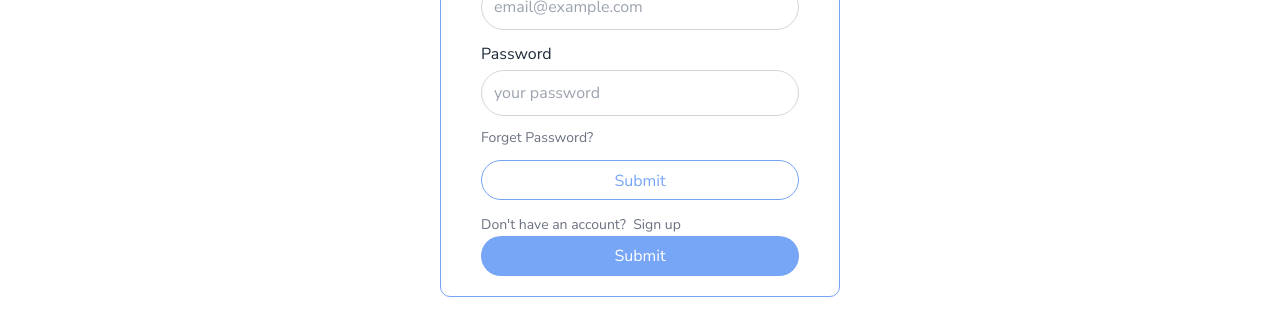
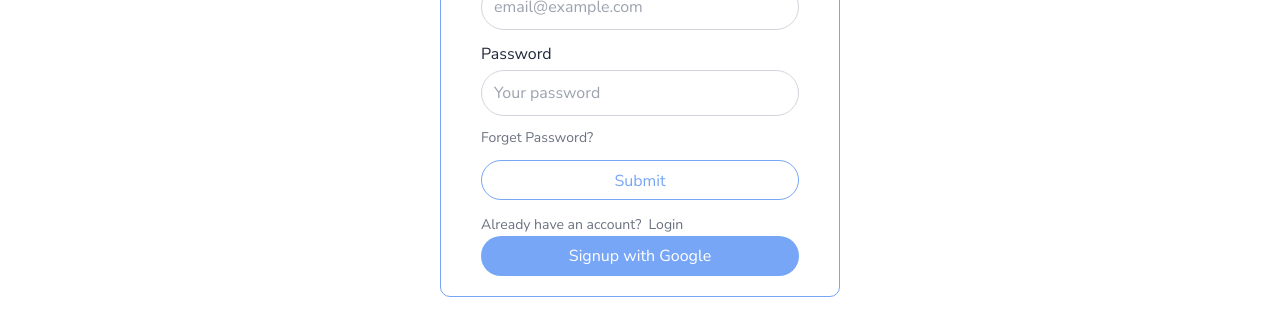
Before and after one commit to ashishkr2149/task-manager, a React (Create React App) app in the folder client/: page /signup in a window 1280 px wide. Shown: the part 432-749 px from the top of the page. Built offline with nearby package versions, Linux system fonts and the light colour scheme.

Commit message:
Fixing small bugs

```diff
--- a/client/src/components/Layout/Header.js
+++ b/client/src/components/Layout/Header.js
@@ -38,7 +38,7 @@ const Header = () => {
           <div className="block py-2 px-2 md:px-4 md:py-1 text-[#ffffff] hover:bg-[#ffffff] hover:text-[#77A6F7] hover:grow-1 rounded md:text-center md:w-[88px]">
             Login
           </div>
-          <div className="block py-2 px-2 md:px-4 md:py-1 text-[#ffffff] md:text-[#77A6F7] md:bg-[#ffffff] hover:bg-blue-700 rounded md:w-[88px]">
+          <div className="block py-2 px-2 md:px-4 md:py-1 text-[#ffffff] md:text-[#77A6F7] md:bg-[#ffffff] hover:bg-[#ffffff] hover:text-[#77A6F7] hover:md:none rounded md:w-[88px]">
             Signup
           </div>
         </div>
--- a/client/src/pages/Login.js
+++ b/client/src/pages/Login.js
@@ -52,7 +52,7 @@ export const Login = () => {
                 error={errors.email ? errors.email.message : ""}
               />
               <Textbox
-                placeholder="your password"
+                placeholder="Your password"
                 type="password"
                 name="password"
                 label="Password"
@@ -82,7 +82,7 @@ export const Login = () => {
                 </span>
                 <Button
                   type="button"
-                  label="Submit"
+                  label="Login with Google"
                   className="w-full h-10 bg-[#77A6F7] text-[#FFFFFF] hover:bg-[#FFFFFF] hover:text-[#77A6F7] hover:border hover:border-[#77A6F7] rounded-full"
                 />
               </div>
--- a/client/src/pages/SignUp.js
+++ b/client/src/pages/SignUp.js
@@ -76,7 +76,7 @@ export const Signup = () => {
                 error={errors.email ? errors.email.message : ""}
               />
               <Textbox
-                placeholder="your password"
+                placeholder="Your password"
                 type="password"
                 name="password"
                 label="Password"
@@ -98,15 +98,15 @@ export const Signup = () => {
               />
               <div>
                 <span className="text-sm text-gray-500">
-                  Don't have an account? {"\u00A0"}
+                  Already have an account? {"\u00A0"}
                 </span>
 
                 <span className="text-sm text-gray-500 hover:text-[#77A6F7] hover:underline cursor-pointer">
-                  Sign up
+                  Login
                 </span>
                 <Button
                   type="button"
-                  label="Submit"
+                  label="Signup with Google"
                   className="w-full h-10 bg-[#77A6F7] text-[#FFFFFF] hover:bg-[#FFFFFF] hover:text-[#77A6F7] hover:border hover:border-[#77A6F7] rounded-full"
                 />
               </div>
```
